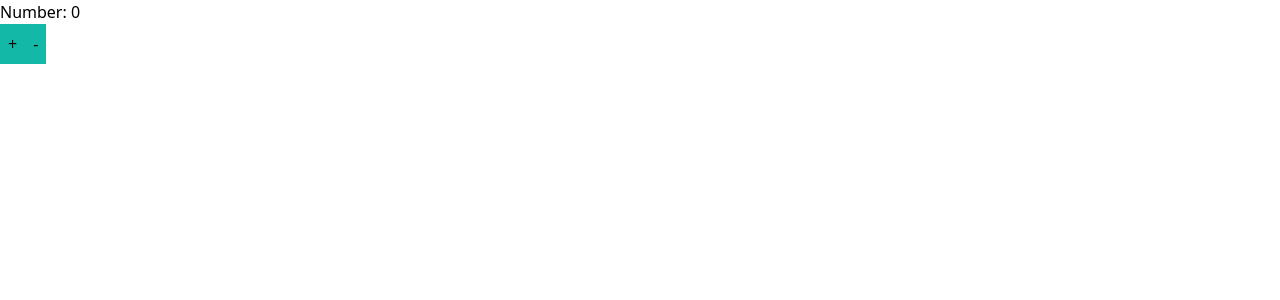
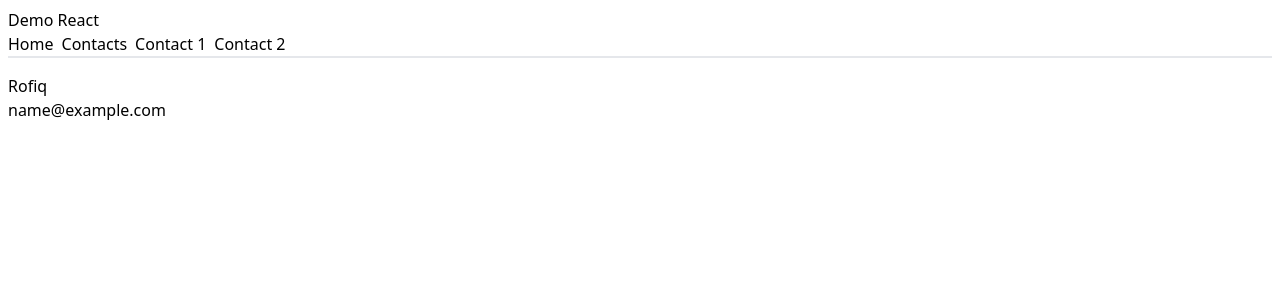
Before and after one commit to mhaidarhanif/demo-react, a React (Vite) app: page /contacts/1 in a window 1280 px wide. Shown: the top 300 px of the page. Built offline with nearby package versions, Linux system fonts and the light colour scheme.

Commit message:
feat: use react router dom

```diff
--- a/package.json
+++ b/package.json
@@ -11,7 +11,8 @@
   },
   "dependencies": {
     "react": "^18.2.0",
-    "react-dom": "^18.2.0"
+    "react-dom": "^18.2.0",
+    "react-router-dom": "6.8.1"
   },
   "devDependencies": {
     "@types/react": "^18.0.27",
--- /dev/null
+++ b/src/data/contacts.ts
@@ -0,0 +1,23 @@
+export type Contact = {
+  id: number;
+  name: string;
+  email: string;
+};
+
+export type Contacts = Contact[];
+
+export const dataContacts: Contact[] = [
+  { id: 1, name: "Rofiq", email: "name@example.com" },
+  { id: 2, name: "Jeffry", email: "name@example.com" },
+  { id: 3, name: "Bernhard", email: "name@example.com" },
+];
+
+export function getContacts() {
+  return dataContacts;
+}
+
+export function getContactById(id: number) {
+  return dataContacts.find((contact) => {
+    return contact.id === id;
+  });
+}
--- a/src/main.tsx
+++ b/src/main.tsx
@@ -1,11 +1,37 @@
 import React from "react";
 import ReactDOM from "react-dom/client";
+import { createBrowserRouter, RouterProvider } from "react-router-dom";
 
-import App from "./App";
 import "./index.css";
+
+import { RootRoute, loader as rootLoader } from "./routes/root";
+import { ErrorRoute } from "./routes/error";
+import { ContactsRoute, loader as contactsLoader } from "./routes/contacts";
+import { ContactIdRoute, loader as contactIdLoader } from "./routes/contactId";
+
+const router = createBrowserRouter([
+  {
+    path: "/",
+    element: <RootRoute />,
+    errorElement: <ErrorRoute />,
+    loader: rootLoader,
+    children: [
+      {
+        path: "/contacts",
+        element: <ContactsRoute />,
+        loader: contactsLoader,
+      },
+      {
+        path: "/contacts/:contactId",
+        element: <ContactIdRoute />,
+        loader: contactIdLoader,
+      },
+    ],
+  },
+]);
 
 ReactDOM.createRoot(document.getElementById("root") as HTMLElement).render(
   <React.StrictMode>
-    <App />
+    <RouterProvider router={router} />
   </React.StrictMode>
 );
--- /dev/null
+++ b/src/routes/contactId.tsx
@@ -0,0 +1,23 @@
+import { LoaderFunctionArgs, useLoaderData } from "react-router-dom";
+
+import { getContactById } from "../data/contacts";
+
+export function loader({ params }: LoaderFunctionArgs) {
+  const contact = getContactById(Number(params.contactId));
+  return { contact };
+}
+
+export function ContactIdRoute() {
+  const { contact } = useLoaderData() as ReturnType<typeof loader>;
+
+  if (!contact) {
+    return <p>Contact not found</p>;
+  }
+
+  return (
+    <div className="rounded p-2">
+      <h4>{contact.name}</h4>
+      <p>{contact.email}</p>
+    </div>
+  );
+}
--- /dev/null
+++ b/src/routes/contacts.tsx
@@ -0,0 +1,29 @@
+import { Link, useLoaderData } from "react-router-dom";
+import { getContacts } from "../data/contacts";
+
+export function loader() {
+  const contacts = getContacts();
+  return { contacts };
+}
+
+export function ContactsRoute() {
+  const { contacts } = useLoaderData() as ReturnType<typeof loader>;
+
+  return (
+    <ul className="m-2 space-y-2">
+      {contacts.map((contact) => {
+        return (
+          <li key={contact.id}>
+            <Link
+              to={String(contact.id)}
+              className="block rounded bg-teal-100 p-2 hover:bg-teal-200"
+            >
+              <h4>{contact.name}</h4>
+              <p>{contact.email}</p>
+            </Link>
+          </li>
+        );
+      })}
+    </ul>
+  );
+}
--- /dev/null
+++ b/src/routes/error.tsx
@@ -0,0 +1,16 @@
+import { useRouteError } from "react-router-dom";
+
+export function ErrorRoute() {
+  const error: any = useRouteError();
+  console.error(error);
+
+  return (
+    <div id="error-page">
+      <h1>Oops!</h1>
+      <p>Sorry, an unexpected error has occurred.</p>
+      <p>
+        <i>{error.statusText || error.message}</i>
+      </p>
+    </div>
+  );
+}
--- /dev/null
+++ b/src/routes/root.tsx
@@ -0,0 +1,38 @@
+import { Link, Outlet } from "react-router-dom";
+
+import { getContacts } from "../data/contacts";
+
+export async function loader() {
+  const contacts = getContacts();
+  return { contacts };
+}
+
+export function RootRoute() {
+  return (
+    <>
+      <div className="m-2">
+        <h1>Demo React</h1>
+        <nav className="border-b-2">
+          <ul className="flex gap-2">
+            <li>
+              <Link to={"/"}>Home</Link>
+            </li>
+            <li>
+              <Link to={"/contacts"}>Contacts</Link>
+            </li>
+            <li>
+              <Link to={"/contacts/1"}>Contact 1</Link>
+            </li>
+            <li>
+              <Link to={"/contacts/2"}>Contact 2</Link>
+            </li>
+          </ul>
+        </nav>
+      </div>
+
+      <div id="detail">
+        <Outlet />
+      </div>
+    </>
+  );
+}
```
Also changed, not shown: 1 other file (tests, documents, lock files or other folders).
